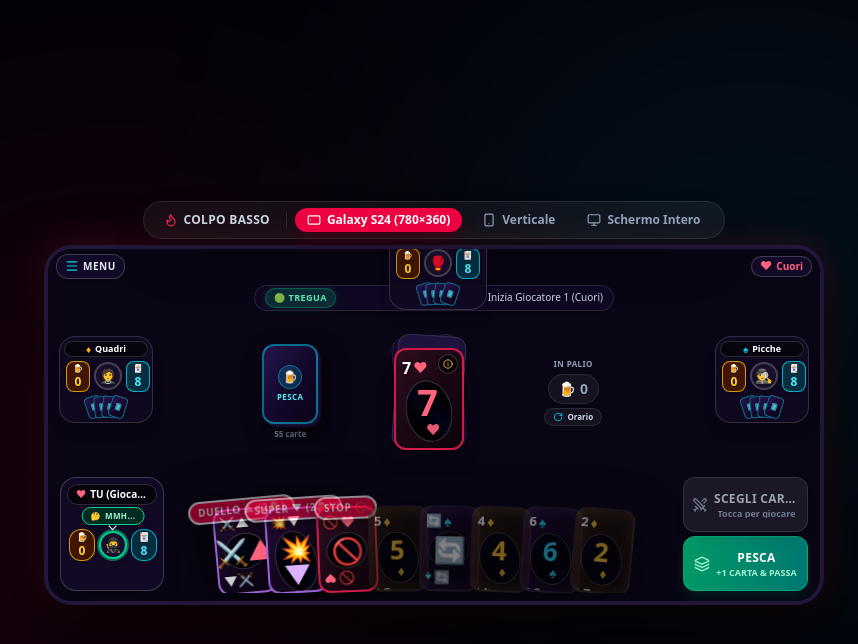
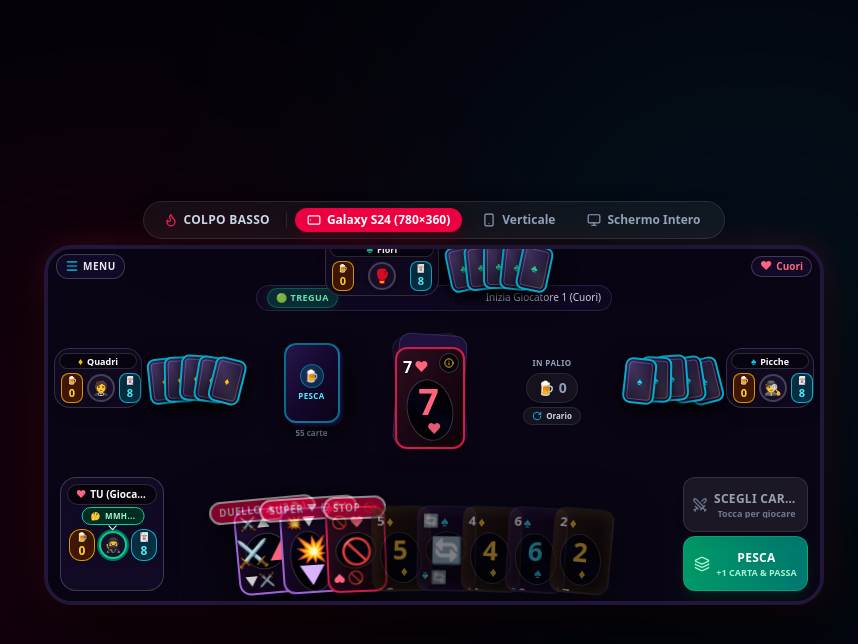
Before and after one commit to apop00/faida, a Next.js app: page / in a window 1280 px wide. Both pictures are taken after a click on the button "ENTRA / CREA". Shown: the top 644 px of the page, without its empty margins (206-1064 px from the left). Built offline with nearby package versions, Linux system fonts and the light colour scheme.

Commit message:
Fix selected cards top clipping and render prominent 3D opponent card hands on felt (UNO style)

```diff
--- a/src/app/globals.css
+++ b/src/app/globals.css
@@ -40,6 +40,7 @@ body {
 .no-scrollbar {
   -ms-overflow-style: none !important;
   scrollbar-width: none !important;
+  touch-action: pan-x !important;
 }
 
 /* Animations for Card Slam, Laser Trajectory, Light Sweep, and Reactions */
--- a/src/components/ColpoBassoArena.tsx
+++ b/src/components/ColpoBassoArena.tsx
@@ -536,7 +536,7 @@ export function ColpoBassoArena({
     setSelectedCardIds([]);
   };
 
-  // Helper to render a clean, compact Opponent Capsule with Sorsi on Left, Avatar in Center, Cards on Right
+  // Helper to render an Opponent Seat with Pod + Visible 3D Cards on Table (UNO Mobile Style)
   const renderOpponentSeat = (player: Player, orientation: 'west' | 'north' | 'east' = 'north') => {
     const idx = player.id;
     const suitMeta = SUIT_INFO[player.suit];
@@ -547,19 +547,21 @@ export function ColpoBassoArena({
     const cleanName = player.name.replace('Bot ', '').replace(' 🤖', '');
     const actualCardCount = player.hand.length;
     const isNorth = orientation === 'north';
+    const isSingle = actualCardCount === 1;
 
     const isTargetCandidate = needsOpponentPicker;
     const effectiveTargetId = selectedTargetOpponent ?? (controllingPlayerIndex + 1) % 4;
     const isSelectedTarget = isTargetCandidate && effectiveTargetId === player.id;
 
-    return (
+    // 1. Clean, readable Avatar Pod
+    const podElement = (
       <div
-        key={player.id}
+        key={`pod-${player.id}`}
         onClick={() => {
           if (isTargetCandidate) setSelectedTargetOpponent(player.id);
         }}
         className={`relative flex flex-col items-center justify-between p-1 rounded-2xl border transition-all select-none backdrop-blur-md shadow-lg ${
-          isNorth ? 'w-auto max-w-[130px]' : 'w-full max-w-[94px]'
+          isNorth ? 'w-[104px] sm:w-[114px]' : 'w-[82px] sm:w-[88px]'
         } ${
           isSelectedTarget
             ? 'bg-purple-950/90 border-purple-400 ring-2 ring-purple-400 shadow-[0_0_18px_rgba(168,85,247,0.7)] scale-105 cursor-pointer z-30'
@@ -594,7 +596,7 @@ export function ColpoBassoArena({
         {/* Nome del giocatore in alto con simbolo seme */}
         <div className="flex items-center gap-1 px-1.5 py-0.5 rounded-full bg-black/50 border border-white/15 text-[9px] font-black text-white w-full justify-center leading-none mb-1">
           <span className={`text-[10px] ${suitMeta.neonText}`}>{suitMeta.symbol}</span>
-          <span className="truncate max-w-[55px]">{cleanName}</span>
+          <span className="truncate max-w-[48px]">{cleanName}</span>
           {isControlling && <span className="text-[7px] text-emerald-400 font-extrabold uppercase">TURNO</span>}
           {isDefender && <span className="text-[7px] text-rose-400 font-extrabold uppercase animate-pulse">DIFESA</span>}
           {isAttacker && <span className="text-[7px] text-amber-400 font-extrabold uppercase">ATTACCO</span>}
@@ -609,11 +611,11 @@ export function ColpoBassoArena({
         <div className="flex items-center justify-between gap-1 w-full px-0.5">
           {/* Numero a SINISTRA per i sorsi bevuti 🍺 */}
           <div
-            className="flex flex-col items-center justify-center px-1 py-0.5 rounded-lg bg-amber-950/90 border border-amber-400/80 text-amber-300 shadow-sm min-w-[24px]"
+            className="flex flex-col items-center justify-center px-1 py-0.5 rounded-lg bg-amber-950/90 border border-amber-400/80 text-amber-300 shadow-sm min-w-[22px]"
             title={`${player.sipsDrunk} sorsi bevuti`}
           >
             <span className="text-[8px] leading-none">🍺</span>
-            <span className="text-[11px] sm:text-xs font-black text-amber-300 leading-tight mt-0.5">
+            <span className="text-[10px] sm:text-[11px] font-black text-amber-300 leading-tight mt-0.5">
               {player.sipsDrunk}
             </span>
           </div>
@@ -632,35 +634,107 @@ export function ColpoBassoArena({
 
           {/* Numero a DESTRA per le carte in mano 🃏 */}
           <div
-            className={`flex flex-col items-center justify-center px-1 py-0.5 rounded-lg border shadow-sm min-w-[24px] ${
-              actualCardCount === 1
+            className={`flex flex-col items-center justify-center px-1 py-0.5 rounded-lg border shadow-sm min-w-[22px] ${
+              isSingle
                 ? 'bg-rose-600/40 border-rose-400 text-white ring-1 ring-rose-400 animate-pulse'
                 : 'bg-cyan-950/90 border-cyan-400/80 text-cyan-200'
             }`}
             title={`${actualCardCount} carte in mano`}
           >
             <span className="text-[8px] leading-none">🃏</span>
-            <span className="text-[11px] sm:text-xs font-black text-cyan-300 leading-tight mt-0.5">
+            <span className="text-[10px] sm:text-[11px] font-black text-cyan-300 leading-tight mt-0.5">
               {actualCardCount}
             </span>
           </div>
         </div>
-
-        {/* Mini ventaglio di carte coperte visibili sul tavolo (Stile UNO Party Mania!) */}
-        <div className="flex items-center justify-center -space-x-2 mt-1 pointer-events-none select-none">
-          {Array.from({ length: Math.min(Math.max(actualCardCount, 1), 4) }).map((_, i, arr) => {
-            const rot = (i - (arr.length - 1) / 2) * 12;
-            return (
-              <div
-                key={i}
-                style={{ transform: `rotate(${rot}deg)` }}
-                className="w-[16px] h-[22px] rounded bg-gradient-to-br from-[#2a1354] via-[#160a2c] to-[#090214] border border-cyan-400/50 shadow-sm flex items-center justify-center shrink-0"
-              >
-                <span className="text-[6px] text-cyan-300 font-black opacity-80">🂠</span>
+      </div>
+    );
+
+    // 2. Visible 3D Standing Hand of Cards on Table Felt (UNO Mobile Style)
+    const visibleCardsCount = actualCardCount === 0 ? 0 : Math.min(Math.max(actualCardCount, 1), 5);
+
+    const cardsElement = actualCardCount > 0 ? (
+      <div
+        key={`cards-${player.id}`}
+        className={`flex items-center select-none filter drop-shadow-[0_4px_10px_rgba(0,0,0,0.6)] ${
+          orientation === 'north'
+            ? '-space-x-3 sm:-space-x-3.5'
+            : '-space-x-3.5 sm:-space-x-4'
+        }`}
+        title={`${player.name}: ${actualCardCount} carte sul tavolo`}
+      >
+        {Array.from({ length: visibleCardsCount }).map((_, cIdx, arr) => {
+          const mid = (arr.length - 1) / 2;
+          let rot = 0;
+          let offsetY = 0;
+
+          if (orientation === 'west') {
+            rot = -6 + (cIdx * 5);
+            offsetY = Math.abs(cIdx - mid) * 1.5;
+          } else if (orientation === 'east') {
+            rot = 6 - (cIdx * 5);
+            offsetY = Math.abs(cIdx - mid) * 1.5;
+          } else {
+            rot = (cIdx - mid) * 6;
+            offsetY = Math.abs(cIdx - mid) * 1.2;
+          }
+
+          return (
+            <div
+              key={cIdx}
+              style={{
+                transform: `rotate(${rot}deg) translateY(${offsetY}px)`,
+                zIndex: orientation === 'east' ? arr.length - cIdx : cIdx + 1,
+              }}
+              className={`relative w-[28px] h-[40px] sm:w-[32px] sm:h-[46px] rounded-lg shrink-0 select-none transition-all duration-300 ${
+                isSingle
+                  ? 'bg-gradient-to-br from-rose-700 via-rose-950 to-black border-2 border-amber-300 ring-2 ring-rose-500 shadow-[0_0_14px_rgba(244,63,94,0.9)] animate-pulse'
+                  : 'bg-gradient-to-br from-[#2a1354] via-[#160a2d] to-[#090216] border-2 border-cyan-400/80 shadow-[0_4px_12px_rgba(0,0,0,0.7)]'
+              }`}
+            >
+              {/* Card Back Internal Frame & Cyber Glyph */}
+              <div className="absolute inset-0.5 rounded border border-white/20 flex flex-col items-center justify-center bg-white/5 overflow-hidden">
+                <span
+                  className={`text-[10px] font-black ${
+                    isSingle ? 'text-amber-300' : suitMeta.neonText
+                  }`}
+                >
+                  {isSingle ? '⚡' : suitMeta.symbol}
+                </span>
+                {isSingle && (
+                  <span className="text-[6px] font-black text-rose-300 uppercase tracking-tighter leading-none mt-0.5 animate-bounce">
+                    1!
+                  </span>
+                )}
               </div>
-            );
-          })}
-        </div>
+
+              {/* Glossy sheen */}
+              <div className="absolute inset-0 bg-gradient-to-tr from-transparent via-white/10 to-transparent pointer-events-none rounded-lg" />
+            </div>
+          );
+        })}
+      </div>
+    ) : null;
+
+    // Return combined seat with cards facing towards the center table
+    return (
+      <div
+        key={player.id}
+        className={`flex items-center gap-1.5 select-none ${
+          orientation === 'west' ? 'flex-row' : orientation === 'east' ? 'flex-row' : 'flex-row sm:gap-2'
+        }`}
+      >
+        {orientation === 'east' ? (
+          <>
+            {cardsElement}
+            {podElement}
+          </>
+        ) : (
+          <>
+            {podElement}
+            {cardsElement}
+          </>
+        )}
       </div>
     );
   };
@@ -814,7 +888,7 @@ export function ColpoBassoArena({
         />
 
         {/* LATO SINISTRO: AVVERSARIO 1 (Ovest ♦) */}
-        <div className="w-[96px] sm:w-[104px] shrink-0 self-center z-20 flex justify-center">
+        <div className="shrink-0 self-center z-20 flex justify-center">
           {state.players[1] && renderOpponentSeat(state.players[1], 'west')}
         </div>
 
@@ -964,7 +1038,7 @@ export function ColpoBassoArena({
         </div>
 
         {/* LATO DESTRO: AVVERSARIO 3 (Est ♠) */}
-        <div className="w-[96px] sm:w-[104px] shrink-0 self-center z-20 flex justify-center">
+        <div className="shrink-0 self-center z-20 flex justify-center">
           {state.players[3] && renderOpponentSeat(state.players[3], 'east')}
         </div>
 
@@ -1036,7 +1110,7 @@ export function ColpoBassoArena({
 
       {/* 3. LA TUA MANO + PULSANTI AZIONE (INTEGRATA SUL TAVOLO, ELEVATA IN PRIMO PIANO) */}
       <footer
-        className={`relative px-2 sm:px-3 pb-2 pb-[max(0.5rem,env(safe-area-inset-bottom))] bg-transparent shrink-0 select-none transition-all duration-300 ${
+        className={`relative px-2 sm:px-3 pb-2 pb-[max(0.5rem,env(safe-area-inset-bottom))] bg-transparent shrink-0 select-none transition-all duration-300 overflow-visible ${
           canLocalUserAct ? 'z-50' : 'z-40'
         }`}
       >
@@ -1059,7 +1133,7 @@ export function ColpoBassoArena({
           )}
 
         {/* CONTENITORE 3 COLONNE (PROFILO SX | MANO CENTRO | AZIONI DX) */}
-        <div className="flex items-end justify-between gap-1 sm:gap-2 w-full">
+        <div className="flex items-end justify-between gap-1 sm:gap-2 w-full overflow-visible">
           {/* COLONNA 1 (SX): PROFILO GIOCATORE LOCALE PULITO E CHIARO */}
           <div className="flex flex-col items-center justify-between p-1.5 rounded-2xl bg-[#140a26]/90 border border-white/20 w-[96px] sm:w-[104px] h-[108px] sm:h-[114px] shrink-0 shadow-xl select-none mb-0.5">
             {/* Nome del giocatore in alto */}
@@ -1121,7 +1195,7 @@ export function ColpoBassoArena({
 
           {/* COLONNA 2 (CENTRO): MANO DI CARTE PULITA E IN PRIMO PIANO */}
           <div
-            className={`flex-1 min-w-0 h-[108px] sm:h-[114px] relative flex items-end justify-center overflow-hidden ${
+            className={`flex-1 min-w-0 h-[112px] sm:h-[118px] relative flex items-end justify-center overflow-visible ${
               canLocalUserAct ? 'z-50 drop-shadow-[0_12px_24px_rgba(0,0,0,0.85)]' : 'z-40'
             }`}
           >
@@ -1202,18 +1276,25 @@ export function ColpoBassoArena({
                 const handCards = [...playableList, ...unplayableList];
                 const totalCards = handCards.length;
 
-                // Calibrazione overlap: se poche carte nessun overlap, se tante overlap lieve
+                // Calibrazione overlap: garantisce che le carte stiano nel centro senza generare barre di scorrimento verticali
                 const overlapClass =
-                  totalCards > 9
-                    ? '-mr-5'
+                  totalCards > 12
+                    ? '-mr-7 sm:-mr-8'
+                    : totalCards > 9
+                    ? '-mr-5 sm:-mr-6'
                     : totalCards > 6
-                    ? '-mr-2.5'
+                    ? '-mr-3 sm:-mr-4'
                     : totalCards > 4
-                    ? '-mr-1'
+                    ? '-mr-1.5'
                     : 'mr-1 sm:mr-1.5';
 
+                const scrollContainerClass =
+                  totalCards > 16
+                    ? 'overflow-x-auto overflow-y-visible scroll-smooth touch-pan-x no-scrollbar'
+                    : 'overflow-visible';
+
                 return (
-                  <div className="relative w-full h-full flex items-end justify-center overflow-hidden">
+                  <div className="relative w-full h-full flex items-end justify-center overflow-visible">
                     <div
                       ref={handScrollRef}
                       onWheel={(e) => {
@@ -1221,9 +1302,9 @@ export function ColpoBassoArena({
                           handScrollRef.current.scrollLeft += e.deltaY;
                         }
                       }}
-                      className="overflow-x-auto overflow-y-hidden scroll-smooth touch-pan-x no-scrollbar pt-4 pb-0.5 px-2 h-full w-full select-none flex items-end"
+                      className={`${scrollContainerClass} pt-6 pb-0.5 px-2 h-full w-full select-none flex items-end justify-center`}
                     >
-                      <div className="flex items-end justify-center min-w-full w-max h-full">
+                      <div className="flex items-end justify-center min-w-full w-max h-full overflow-visible">
                         {handCards.map(({ card, playability }, cIdx) => {
                           const isSelected = selectedCardIds.includes(card.id);
                           const mid = (totalCards - 1) / 2;
@@ -1235,7 +1316,7 @@ export function ColpoBassoArena({
                               key={card.id}
                               style={{
                                 transform: isSelected
-                                  ? 'translateY(-12px) scale(1.08) rotate(0deg)'
+                                  ? 'translateY(-14px) scale(1.08) rotate(0deg)'
                                   : `rotate(${baseAngle}deg) translateY(${baseOffsetY}px)`,
                                 transformOrigin: 'bottom center',
                                 zIndex: isSelected ? 80 : canLocalUserAct ? cIdx + 30 : cIdx + 10,
```
